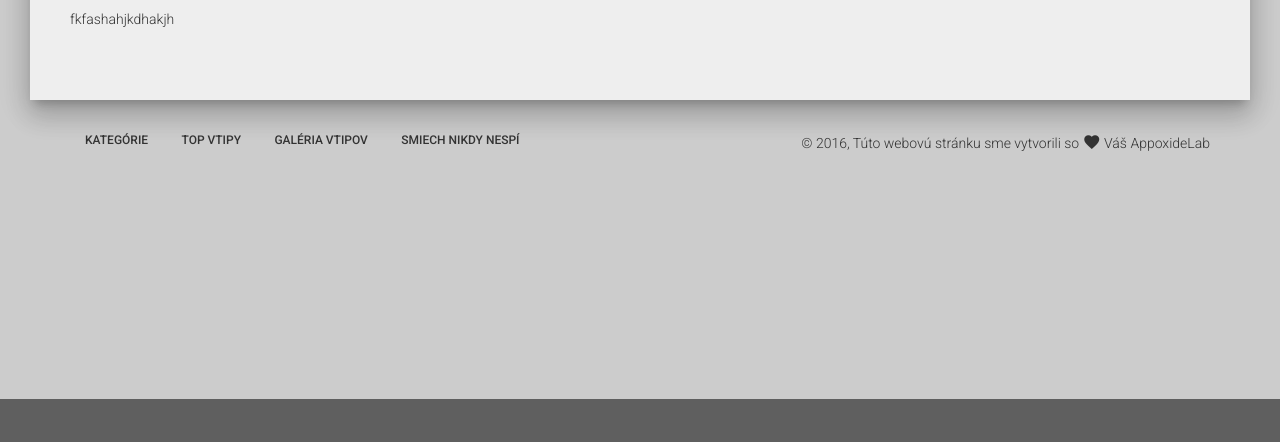
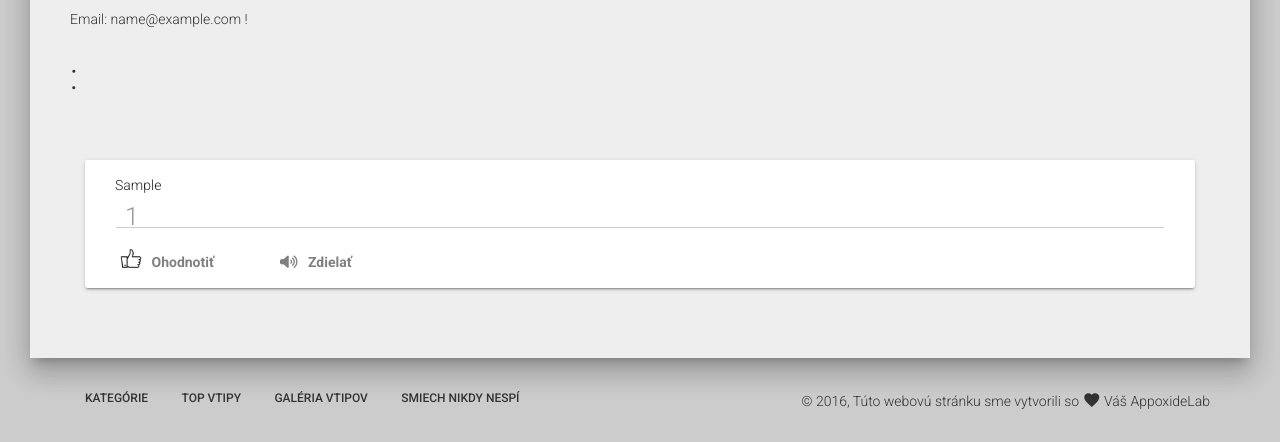
Before and after one commit to filipmihal/WebJokeApp, a Flask app: template app/templates/main/profile.html in a window 1280 px wide. Shown: the part 401-843 px from the top of the page. Before the commit the page ends 800 px from the top, so only its background shows below. Run offline with Flask 2, Linux system fonts and the light colour scheme; a user stored in the database is signed in; tables that the repository leaves empty hold one stand-in row (values such as "Sample post"); the template is opened without the code that fills it: most values are stand-ins (such as "Sample title", 1, 10 or a date in 2020); some libraries are stand-ins or nearby versions.

Commit message:
first version of user reactions

```diff
--- a/app/__init__.py
+++ b/app/__init__.py
@@ -1,5 +1,4 @@
 """init module"""
-#from werkzeug.contrib.fixers import ProxyFix
 from flask_mail import Mail
 from flask import Flask
 from flask_sqlalchemy import SQLAlchemy
@@ -17,6 +16,6 @@
 Bootstrap(APP)
 USER_DATASTORE = SQLAlchemyUserDatastore(DB, models.User, models.Role)
 SECURITY = Security(APP, USER_DATASTORE)
-mail = Mail(APP)
+MAIL = Mail(APP)
 APP.register_blueprint(CATEGORIES_MOD, url_prefix='/kategorie')
 APP.register_blueprint(JOKES_MOD, url_prefix='/vtipy')
--- a/app/models.py
+++ b/app/models.py
@@ -21,6 +21,7 @@
     __tablename__ = 'joke_reaction'
     id = DB.Column(DB.Integer, primary_key=True)
     joke_id = DB.Column(DB.Integer, DB.ForeignKey('joke.id'))
+    user_id = DB.Column(DB.Integer, DB.ForeignKey('user.id'), default=0)
     reaction_type = DB.Column(Enum(ReactionsType))
     created_at = DB.Column(TIMESTAMP, default=datetime.utcnow, nullable=False)
 
@@ -71,9 +72,9 @@
         reactions_data = sorted(reactions_data, key=itemgetter(1), reverse=True)
         return reactions_data
 
-    def add_reaction(self, reaction_type):
+    def add_reaction(self, reaction_type, user_id):
         """method called after a user made reaction"""
-        new_reaction = JokeReaction(joke_id=self.id, reaction_type=reaction_type)
+        new_reaction = JokeReaction(joke_id=self.id, reaction_type=reaction_type, user_id = user_id)
         DB.session.add(new_reaction)
         DB.session.commit()
 
@@ -97,3 +98,5 @@
     confirmed_at = DB.Column(DB.DateTime())
     roles = DB.relationship('Role', secondary=roles_users,
                             backref=DB.backref('users', lazy='dynamic'))
+    jokes = DB.relationship('Joke', secondary="joke_reaction",
+        backref=DB.backref('users', lazy='dynamic'))
--- a/app/templates/categories/category.html
+++ b/app/templates/categories/category.html
@@ -2,7 +2,7 @@
 {% extends "base.html" %}
 {% block head %}<link rel="stylesheet" href="{{ url_for('static', filename='css/reaction.css') }}"> {% endblock %}
 {% block content %}
-<hr> {%for joke in jokes%}
+{%for joke in jokes%}
 <div class="col-md-12 col-sm-12">
   <div class="card card-nav-tabs joke">
     <div class="content">
--- a/app/templates/main/profile.html
+++ b/app/templates/main/profile.html
@@ -1,7 +1,27 @@
 <!-- extend base layout -->
 {% extends "base.html" %}
-{%block head%}
-{%endblock%}
+{% block head %}<link rel="stylesheet" href="{{ url_for('static', filename='css/reaction.css') }}"> {% endblock %}
+{% block title %} Môj profil {% endblock %}
 {% block content %}
-fkfashahjkdhakjh
+Email: {{current_user.email}} !
+<h2>{{_("Vtipy, ktoré ťa zaujali")}}:</h2>
+{%for joke in current_user.jokes%}
+<div class="col-md-12 col-sm-12">
+  <div class="card card-nav-tabs joke">
+    <div class="content">
+      <div class="tab-content">
+        <div class="tab-pane active">
+         {% include "components/joke.html" %}
+          <!-- <span class="sharing-area"><button class="btn btn-facebook facebook-share"><i class="fa fa-facebook"></i></button></span>
+          <button class="btn btn-info play-voice-api"><i class="fa fa-volume-up"></i></button> -->
+        </div>
+      </div>
+    </div>
+  </div>
+</div>
+{%endfor%}
 {% endblock %}
+{%block scripts%}
+<script src="http://code.responsivevoice.org/responsivevoice.js"></script>
+<script src="{{ url_for('static', filename='js/controllers/add_joke_reaction.js') }}"></script>
+{% endblock %}
--- a/app/views/jokes.py
+++ b/app/views/jokes.py
@@ -2,6 +2,7 @@
 import logging
 from flask import Blueprint, redirect, render_template, request, json
 from flask_paginate import Pagination
+from flask_login import current_user
 
 from app.models import Joke
 from app.models import ReactionsType
@@ -66,5 +67,5 @@
         LOGGER.error("joke not found")
         return json.dumps({'status': False})
 
-    current_joke.add_reaction(reaction)
+    current_joke.add_reaction(reaction, current_user.id)
     return json.dumps({'status': True, 'data':current_joke.order_reactions()})
--- a/config.py
+++ b/config.py
@@ -68,3 +68,5 @@
     'consumer_key': os.environ.get("GGL_KEY"),
     'consumer_secret': os.environ.get("GGL_SECRET")
 }
+
+SECURITY_BABEL_DEFAULT_LOCALE = 'sk'
```
Also changed, not shown: db_repository/versions/002_migration.py (deleted, +0 -19 lines).
